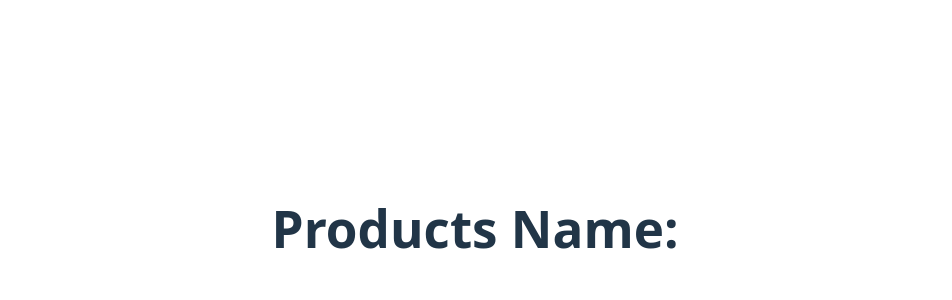
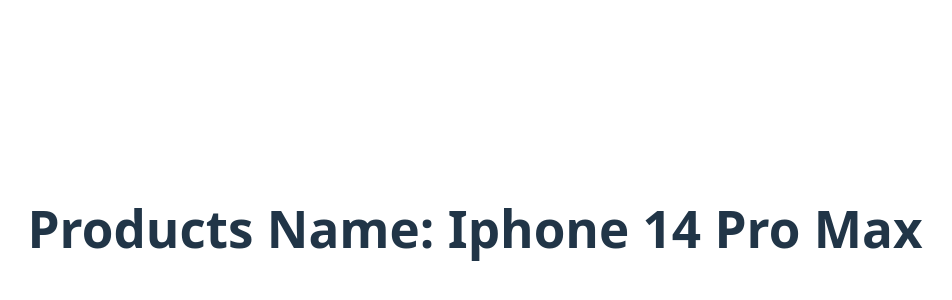
Before and after one commit to tanjirhc/understand-react, a React (Vite) app: page / in a window 1280 px wide. Shown: the part 172-472 px from the top of the page, without its empty margins (165-1117 px from the left). Built offline with nearby package versions, Linux system fonts and the light colour scheme.

Commit message:
products showing by props & array index number

```diff
--- a/src/components/Products/Products.jsx
+++ b/src/components/Products/Products.jsx
@@ -6,7 +6,7 @@
 
   return (
     <div>
-      <h1>Products Name:  </h1>
+      <h1>Products Name: {props.products[0].name} </h1>
     </div>
   )
 }
```
